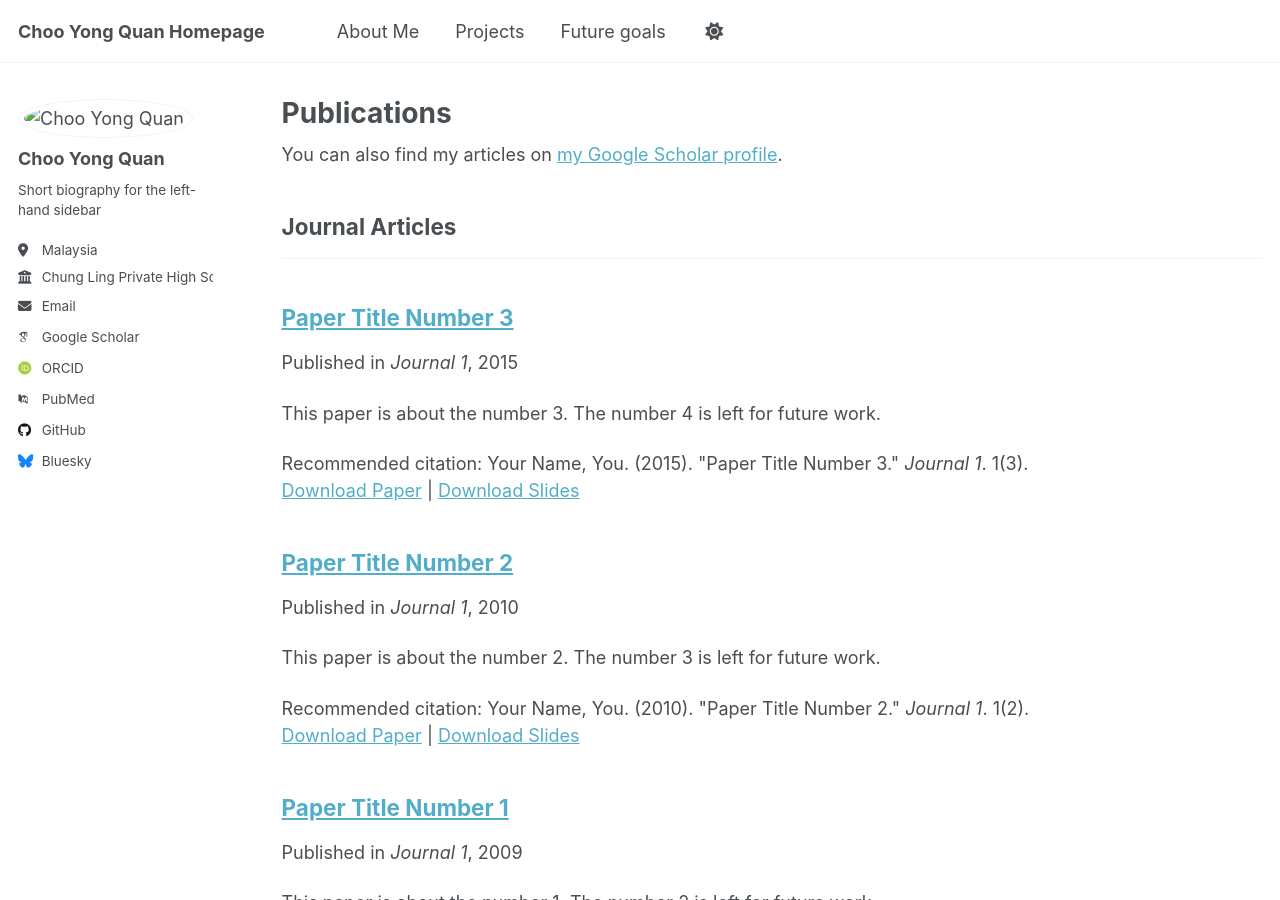
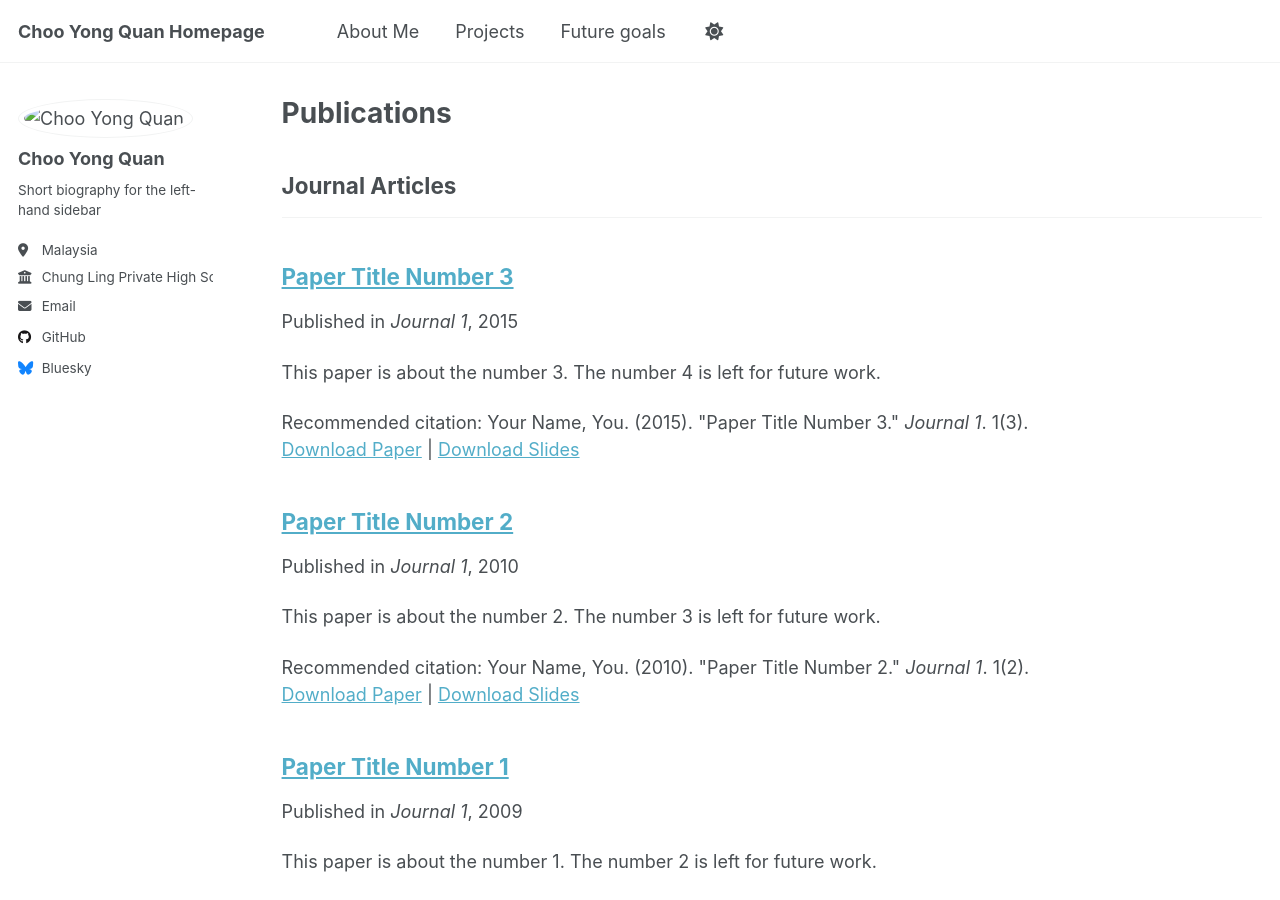
Before and after one commit to s25229-ctrl/s25229-ctrl, a Jekyll site: the page built from _pages/publications.html, in a window 1280 px wide and 900 px high. Built offline with Jekyll 4.4.1, drawn with Linux system fonts in a browser that asks for light colours; some web fonts are replaced; a script that is not in the unit is left out; part of the change alters nothing that is shown.

Commit message:
config.yml

```diff
--- a/_config.yml
+++ b/_config.yml
@@ -31,25 +31,7 @@ author:
   uri              : # URL
   email            : "s25229@clphs.edu.my"
 
-  # Academic websites
-  academia         : # URL
-  arxiv            : # URL - Update with the correct link to your profile
-  googlescholar    : "https://scholar.google.com/citations?user=PS_CX0AAAAAJ"
-  inspire-hep      : # URL
-  impactstory      : # URL
-  orcid            : "http://orcid.org/yourorcidurl"
-  semantic         : # URL
-  pubmed           : "https://www.ncbi.nlm.nih.gov/pubmed/?term=john+snow"
-  researchgate     : # URL
-  scopus           : # URL
-
-  # Repositories and software development
-  bitbucket        : # Username - Update with your username on the site
-  codepen          : # Username
-  dribbble         : # Username
   github           : "academicpages"
-  kaggle           : # Username
-  stackoverflow    : # User number or user number and name (i.e., use "1" or "1/jeff-atwood")
 
   # Social media
   artstation       : # Username
```
